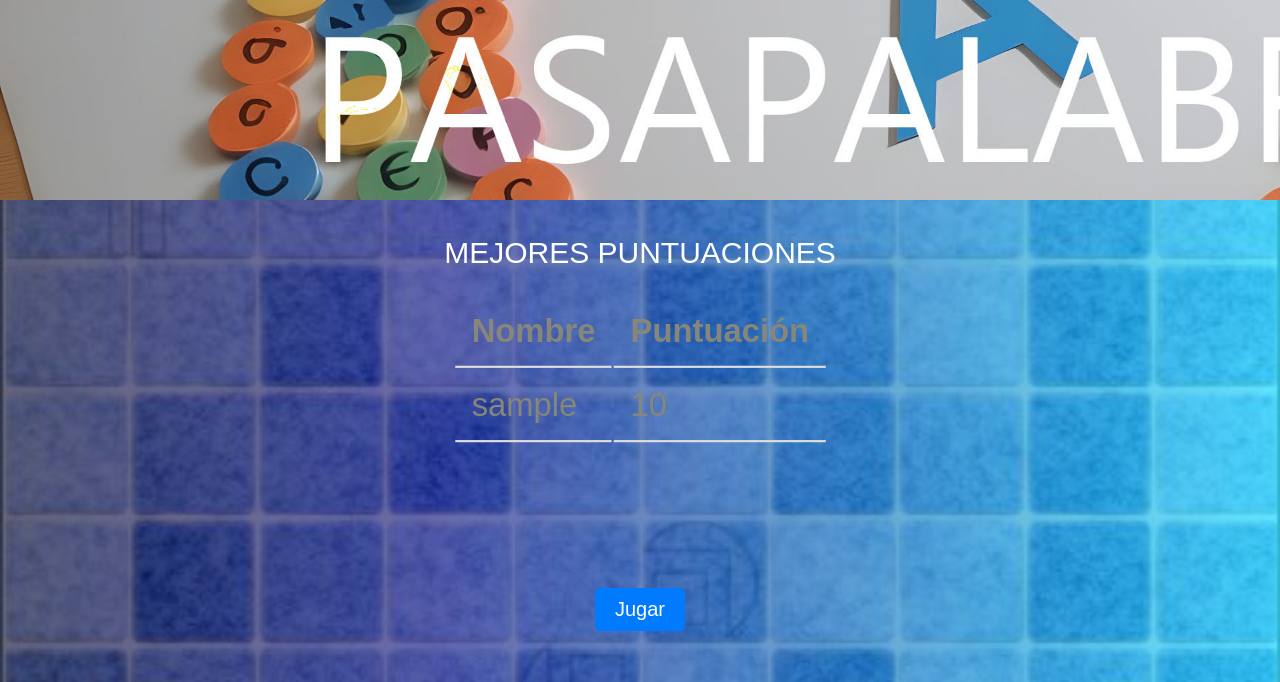
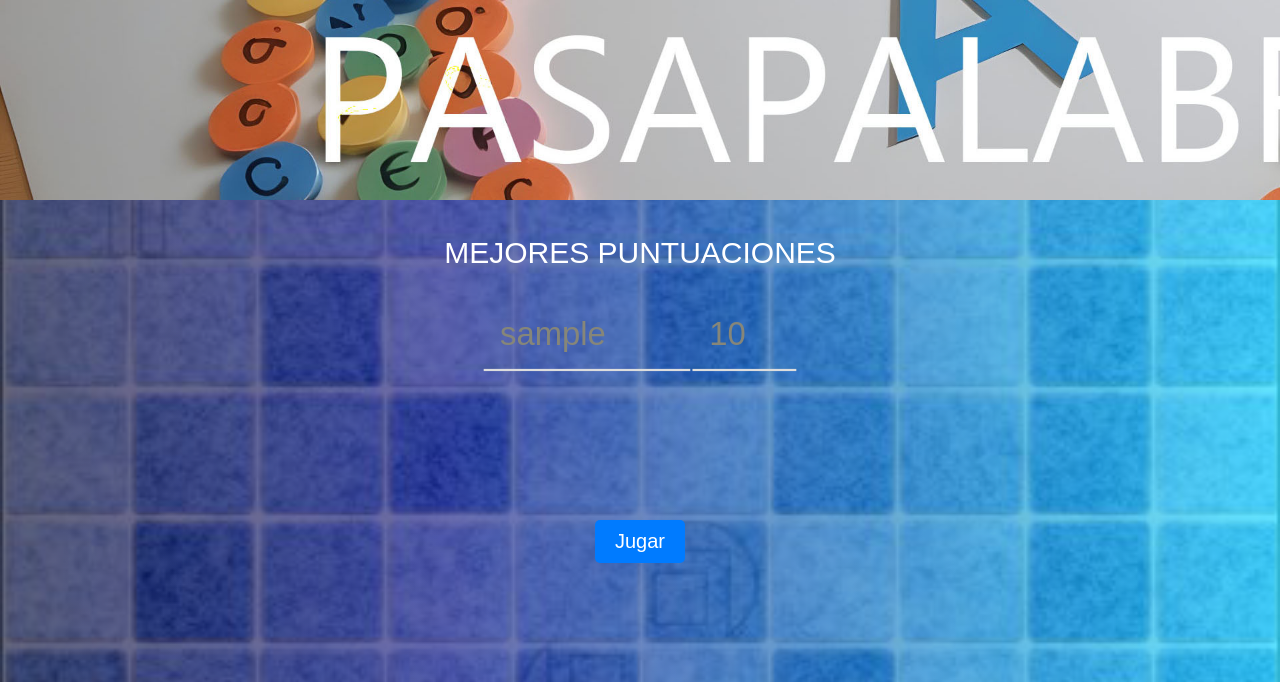
Before and after one commit to efervescencia/pasapalabra, a Spring Boot app: page / in a window 1280 px wide. Shown: the top 682 px of the page. Run offline with Spring Boot 4, Linux system fonts and the light colour scheme; tables that the repository leaves empty hold one stand-in row (values such as "Sample post"); some of the project's set-up classes (security, data sources, template engines, error pages and the like) are left out, and stand-ins take their place.

Commit message:
mejoras estéticas

```diff
--- a/src/main/resources/templates/index.html
+++ b/src/main/resources/templates/index.html
@@ -12,10 +12,6 @@
 
     <div class="center">
         <table class="center">
-            <tr>
-                <th>Nombre</th>
-                <th>Puntuación</th>
-            </tr>
             <tr th:each="score : ${topScores}">
                 <td th:text="${score.username}"></td>
                 <td th:text="${score.score}"></td>
--- a/src/main/resources/templates/jugar.html
+++ b/src/main/resources/templates/jugar.html
@@ -10,7 +10,7 @@
     <!-- HTML -->
     <div id="rosco">
         <canvas id="canvas_id" width="800" height="600"></canvas>
-        <button id="playButton">JUGAR!</button>
+        <button id="playButton">Empezar!</button>
     </div>
 
         <!-- Vinculación del archivo JavaScript -->
```
